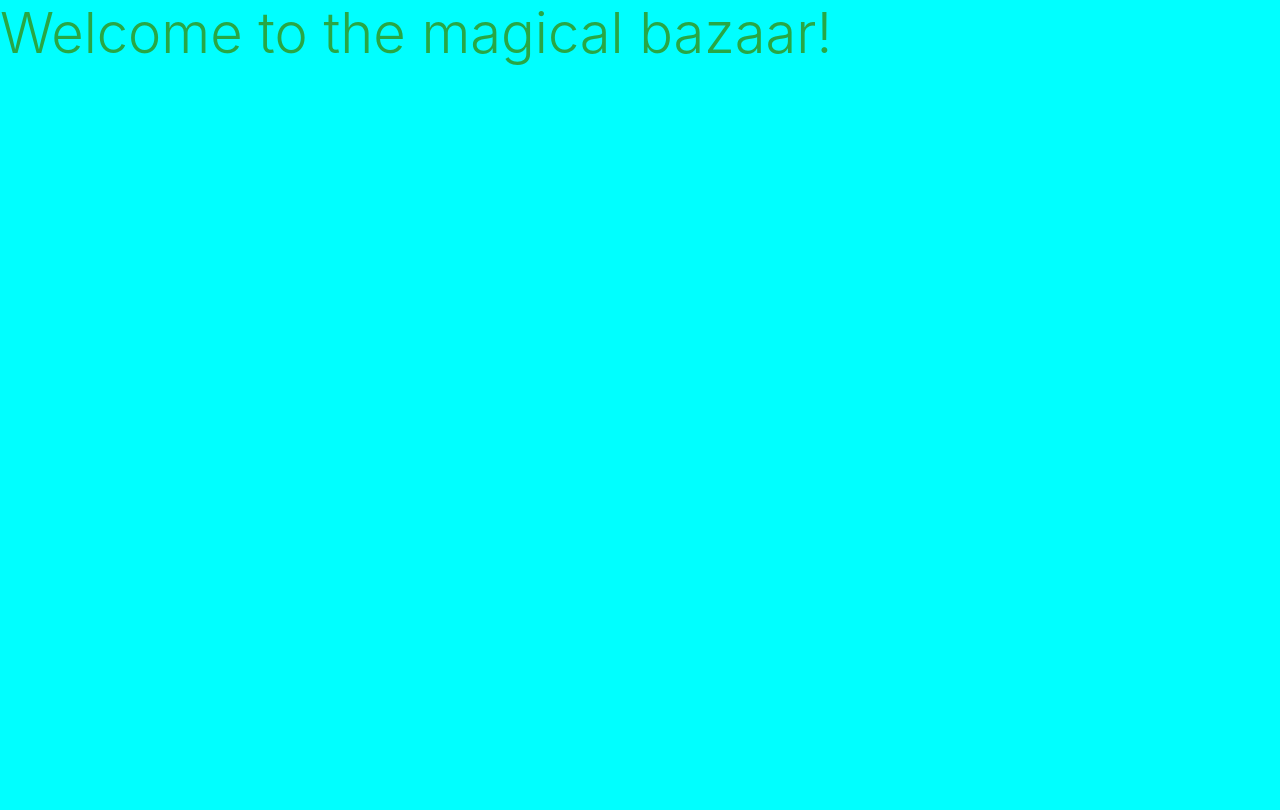
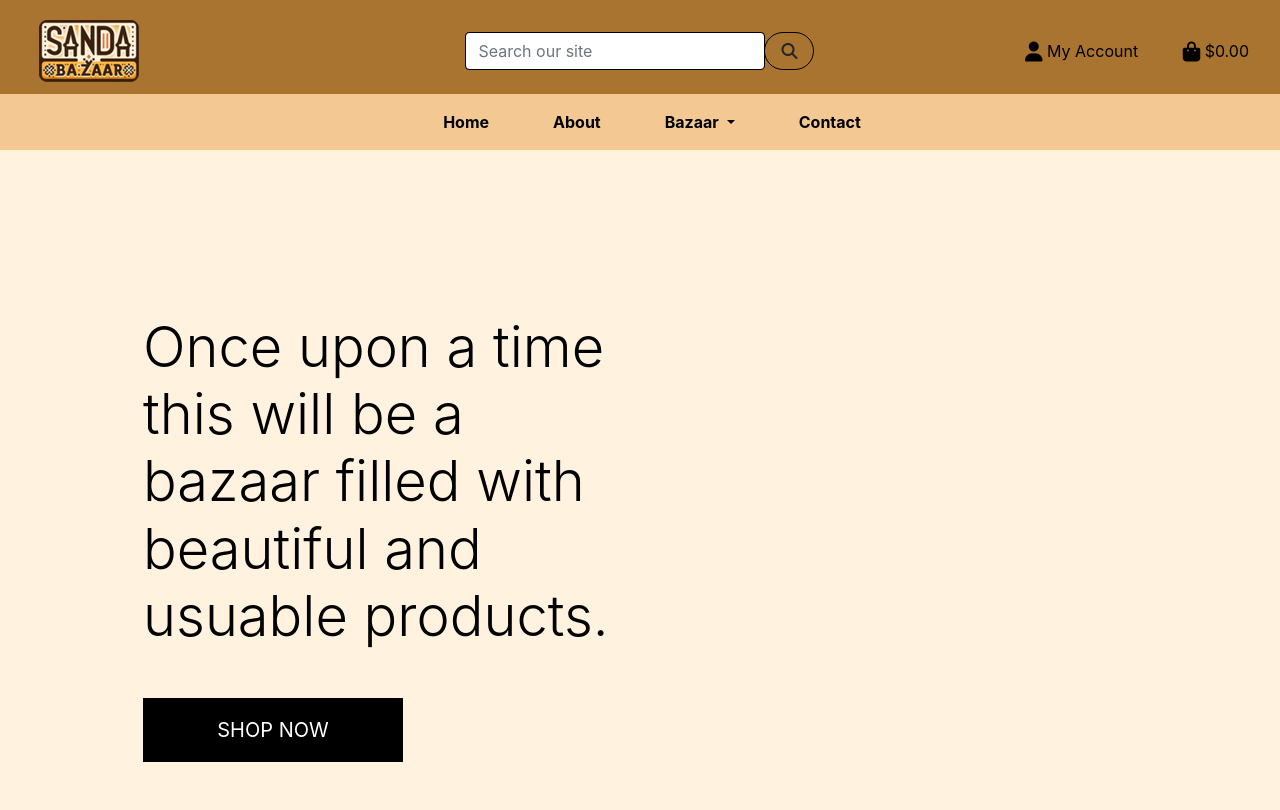
Before and after one commit to birgerosterberg/thebazaar, a Django app: page /bazaar/ in a window 1280 px wide. Before the commit the page ends 65 px from the top, so only its background shows below. Run offline with Django 3.2, Linux system fonts and the light colour scheme; some libraries are stand-ins or nearby versions.

Commit message:
add basic navbar and bazaar html/css templates

```diff
--- a/bazaar/templates/bazaar/bazaar.html
+++ b/bazaar/templates/bazaar/bazaar.html
@@ -2,5 +2,24 @@
 {% load static %}
 
 {% block content %}
-<h1 class="display-4 text-success">Welcome to the magical bazaar!</h1>
+<div class="container header-container">
+    <div class="row">
+        <div class="col"></div>
+    </div>
+</div>
+
+<div class="container h-100">
+    <div class="row h-100">
+        <div class="col-7 col-md-6 my-auto">
+            <h1 class="display-4 logo-font text-black">
+                Once upon a time this will be a bazaar filled with beautiful and usuable products.
+            </h1>
+            <div class="my-5">
+                <h4>
+                    <a href="" class="shop-now-button btn btn-lg rounded-0 text-uppercase py-3">Shop Now</a>
+                </h4>
+            </div>
+        </div>
+    </div>
+</div>
 {% endblock %}
--- a/home/templates/home/index.html
+++ b/home/templates/home/index.html
@@ -2,5 +2,7 @@
 {% load static %}
 
 {% block content %}
-<h1 class="display-4 text-success">First test of the Sanda Bazaar!</h1>
+<img src="/media/biglogo50.webp" alt="big logo in home"></a>
+
+<h1 class=" display-4 text-success">First test of the Sanda Bazaar!</h1>
 {% endblock %}
--- a/static/css/base.css
+++ b/static/css/base.css
@@ -1,3 +1,87 @@
 body {
-  background-color: aqua;
+  background-color: #fff3e0;
+  color: #341907;
 }
+
+.bg-sanddark {
+  background-color: #a8742f;
+}
+.bg-sandlight {
+  background-color: #f3c893;
+}
+html {
+  height: 100%;
+}
+
+/* from Bulma */
+.icon {
+  align-items: center;
+  display: inline-flex;
+  justify-content: center;
+  height: 1.5rem;
+  width: 1.5rem;
+}
+.custom-search-input {
+  width: 300px;
+}
+
+.main-logo-link {
+  width: fit-content;
+}
+
+.shop-now-button {
+  background: black;
+  color: white;
+  min-width: 260px;
+}
+
+.btn-black {
+  background: black;
+  color: white;
+}
+
+.shop-now-button:hover,
+.shop-now-button:active,
+.shop-now-button:focus,
+.btn-black:hover,
+.btn-black:active,
+.btn-black:focus {
+  background: #222;
+  color: white;
+}
+
+.text-black {
+  color: #000 !important;
+}
+
+.border-black {
+  border: 1px solid black !important;
+}
+
+.bg-black {
+  background: #000 !important;
+}
+
+/* -------------------------------- Media Queries */
+
+/* Slightly larger container on xl screens */
+@media (min-width: 1200px) {
+  .container {
+    max-width: 80%;
+  }
+}
+
+/* fixed top navbar only on medium and up */
+@media (min-width: 992px) {
+  .fixed-top-desktop-only {
+    position: fixed;
+    top: 0;
+    right: 0;
+    left: 0;
+    z-index: 1030;
+  }
+
+  .header-container {
+    padding-top: 164px;
+  }
+}
--- a/templates/base.html
+++ b/templates/base.html
@@ -24,6 +24,7 @@
   {% endblock %}
 
   {% block corejs %}
+  <script src="https://kit.fontawesome.com/e9c73d7092.js" crossorigin="anonymous"></script>
   <script src="https://code.jquery.com/jquery-3.4.1.slim.min.js"
     integrity="sha384-J6qa4849blE2+poT4WnyKhv5vZF5SrPo0iEjwBvKU7imGFAV0wwj1yYfoRSJoZ+n"
     crossorigin="anonymous"></script>
@@ -41,8 +42,77 @@
   <title>Sanda Bazaar{% block extra_title %}{% endblock %}</title>
 </head>
 <body>
-  <header class="container-fluid fixed-top"></header>
-
+  <header class="container-fluid">
+    <div id="topnav" class="row bg-sanddark pt-lg-2 d-none d-lg-flex align-items-center">
+      <!-- Adjust the placement of the image and center the search bar -->
+      <div class="col-lg-4 d-flex align-items-center">
+        <!-- The navbar logo. -->
+        <img src="/media/navlogo.webp" alt="logo in navbar" class="img-fluid ml-4" style="max-width: 100px;">
+      </div>
+      <div class="col-lg-4 py-2 py-lg-4 d-flex justify-content-center"> <!-- Center the search bar text -->
+        <form method="GET" action="">
+          <div class="input-group">
+            <!-- Add a custom class "custom-search-input" for the search input -->
+            <input class="form-control border border-black rounded custom-search-input" type="text" name="q"
+              placeholder="Search our site">
+            <div class="input-group-append">
+              <button class="form-control btn border border-black rounded-pill" type="submit">
+                <span class="icon">
+                  <i class="fas fa-search"></i>
+                </span>
+              </button>
+            </div>
+          </div>
+        </form>
+      </div>
+      <!-- Account options and shopping bag aligned to the far right with col-lg-4 -->
+      <div class="col-lg-4 py-1 py-lg-0">
+        <ul class="list-inline list-unstyled text-center text-lg-right my-0">
+          <!-- Account Dropdown -->
+          <li class="list-inline-item dropdown">
+            <a class="text-black nav-link" href="#" id="user-options" data-toggle="dropdown" aria-haspopup="true"
+              aria-expanded="false">
+              <i class="fas fa-user fa-lg"></i> My Account
+            </a>
+            <div class="dropdown-menu dropdown-menu-right border-0" aria-labelledby="user-options">
+              <!-- Django template conditions for user authentication and permissions -->
+              {% if request.user.is_authenticated %}
+              {% if request.user.is_superuser %}
+              <a href="" class="dropdown-item">Product Management</a>
+              {% endif %}
+              <a href="" class="dropdown-item">My Profile</a>
+              <a href="{% url 'account_logout' %}" class="dropdown-item">Logout</a>
+              {% else %}
+              <a href="{% url 'account_signup' %}" class="dropdown-item">Register</a>
+              <a href="{% url 'account_login' %}" class="dropdown-item">Login</a>
+              {% endif %}
+            </div>
+          </li>
+          <!-- Shopping Bag -->
+          <li class="list-inline-item">
+            <a class="{% if grand_total %}text-info font-weight-bold{% else %}text-black{% endif %} nav-link" href="">
+              <i class="fas fa-shopping-bag fa-lg"></i>
+              {% if grand_total %}
+              ${{ grand_total|floatformat:2 }}
+              {% else %}
+              $0.00
+              {% endif %}
+            </a>
+          </li>
+        </ul>
+      </div>
+    </div>
+    <div class="row bg-sandlight">
+      <nav class="navbar navbar-expand-lg navbar-light w-100">
+        <button class="navbar-toggler" type="button" data-toggle="collapse" data-target="#main-nav"
+          aria-controls="main-nav" aria-expanded="false" aria-label="Toggle navigation">
+          <span class="navbar-toggler-icon"></span>
+        </button>
+        {% include 'includes/mobile-sale-header.html' %}
+        {% include 'includes/navbar.html' %}
+      </nav>
+    </div>
+  </header>
   {% if messages %}
   <div class="message-container"></div>
   {% endif %}
--- /dev/null
+++ b/templates/includes/mobile-sale-header.html
@@ -0,0 +1,61 @@
+<li class="list-inline-item">
+    <a class="text-black nav-link d-block d-lg-none" href="#" id="mobile-search" data-toggle="dropdown"
+        aria-haspopup="true" aria-expanded="false">
+        <div class="text-center">
+            <div><i class="fas fa-search fa-lg"></i></div>
+            <p class="my-0">Search</p>
+        </div>
+    </a>
+    <div class="dropdown-menu border-0 w-100 p-3 rounded-0 my-0" aria-labelledby="mobile-search">
+        <form class="form" method="GET" action="">
+            <div class="input-group w-100">
+                <input class="form-control border border-black rounded" type="text" name="q"
+                    placeholder="Search our site">
+                <div class="input-group-append">
+                    <button class="form-control form-control btn btn-black border border-black rounded-pill"
+                        type="submit">
+                        <span class="icon">
+                            <i class="fas fa-search"></i>
+                        </span>
+                    </button>
+                </div>
+            </div>
+        </form>
+    </div>
+</li>
+<li class="list-inline-item dropdown">
+    <a class="text-black nav-link d-block d-lg-none" href="#" id="user-options" data-toggle="dropdown"
+        aria-haspopup="true" aria-expanded="false">
+        <div class="text-center">
+            <div><i class="fas fa-user fa-lg"></i></div>
+            <p class="my-0">My Account</p>
+        </div>
+    </a>
+    <div class="dropdown-menu border-0" aria-labelledby="user-options">
+        {% if request.user.is_authenticated %}
+        {% if request.user.is_superuser %}
+        <a href="{% url 'account_logout' %}" class="dropdown-item">Product Management</a>
+        {% endif %}
+        <a href="{% url 'profile' %}" class="dropdown-item">My Profile</a>
+        <a href="{% url 'account_logout' %}" class="dropdown-item">Logout</a>
+        {% else %}
+        <a href="{% url 'account_signup' %}" class="dropdown-item">Register</a>
+        <a href="{% url 'account_login' %}" class="dropdown-item">Login</a>
+        {% endif %}
+    </div>
+</li>
+<li class="list-inline-item">
+    <a class="{% if grand_total %}text-primary font-weight-bold{% else %}text-black{% endif %} nav-link d-block d-lg-none"
+        href="">
+        <div class="text-center">
+            <div><i class="fas fa-shopping-bag fa-lg"></i></div>
+            <p class="my-0">
+                {% if grand_total %}
+                ${{ grand_total|floatformat:2 }}
+                {% else %}
+                $0.00
+                {% endif %}
+            </p>
+        </div>
+    </a>
+</li>
--- /dev/null
+++ b/templates/includes/navbar.html
@@ -0,0 +1,35 @@
+<div class="collapse navbar-collapse" id="main-nav">
+    <ul class="navbar-nav w-auto mx-auto">
+        <!-- Home Section -->
+        <li class="nav-item">
+            <a class="logo-font font-weight-bold nav-link text-black mr-5" href="{% url 'home' %}" id="home-link">
+                Home
+            </a>
+        </li>
+        <!-- About Section -->
+        <li class="nav-item">
+            <a class="logo-font font-weight-bold nav-link text-black mr-5" href="#" id="about-link">
+                About
+            </a>
+        </li>
+        <!-- Bazaar Section with Dropdown -->
+        <li class="nav-item dropdown">
+            <a class="logo-font font-weight-bold nav-link text-black mr-5 dropdown-toggle" href="#" id="bazaar-link"
+                data-toggle="dropdown" aria-haspopup="true" aria-expanded="false">
+                Bazaar
+            </a>
+            <div class="dropdown-menu border-0" aria-labelledby="bazaar-link">
+                <a href="{% url 'bazaar' %}" class="dropdown-item">Main</a>
+                <a href="#" class="dropdown-item">Section 2</a>
+                <a href="#" class="dropdown-item">Section 3</a>
+                <a href="#" class="dropdown-item">Section 4</a>
+            </div>
+        </li>
+        <!-- Contact Section -->
+        <li class="nav-item">
+            <a class="logo-font font-weight-bold nav-link text-black" href="#" id="contact-link">
+                Contact
+            </a>
+        </li>
+    </ul>
+</div>
```
